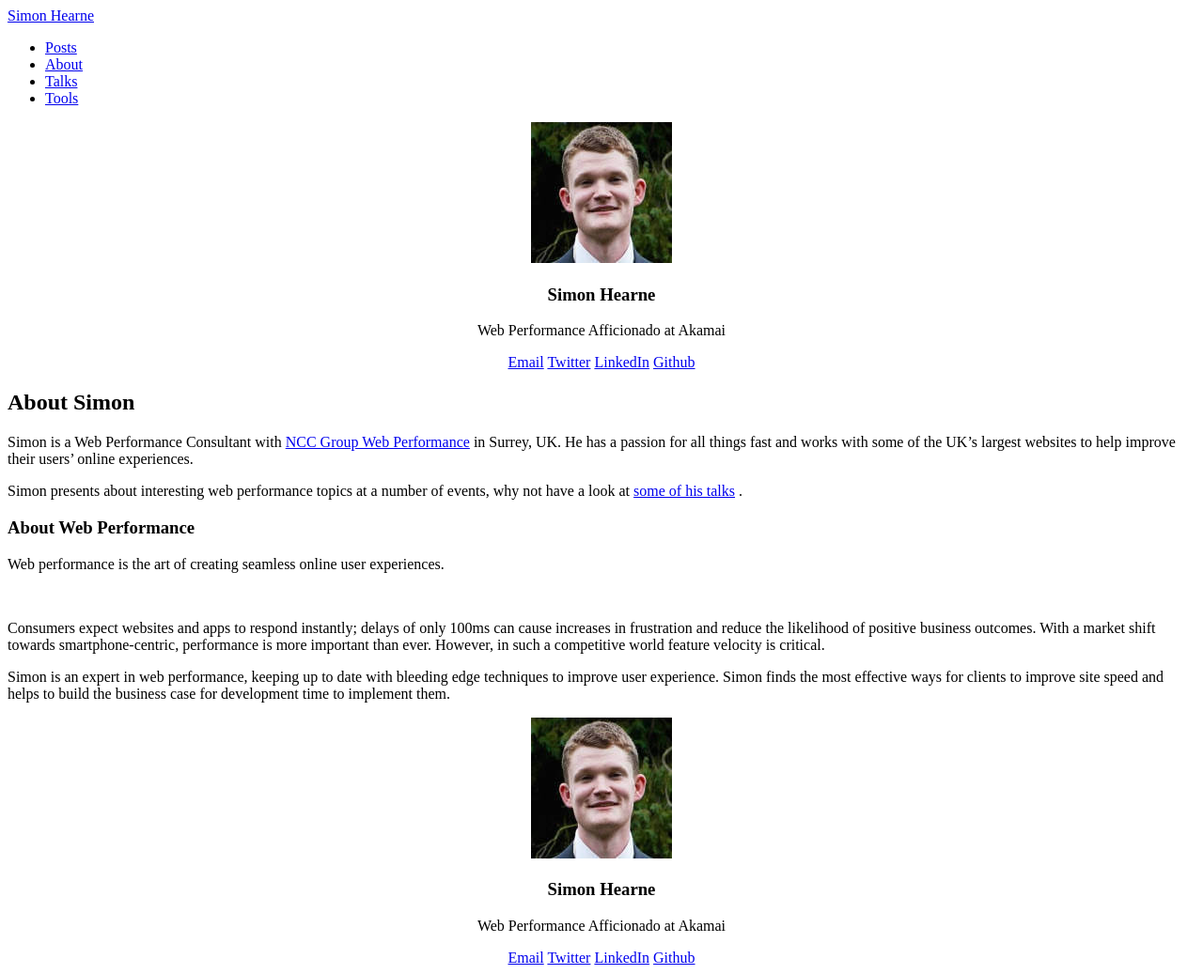
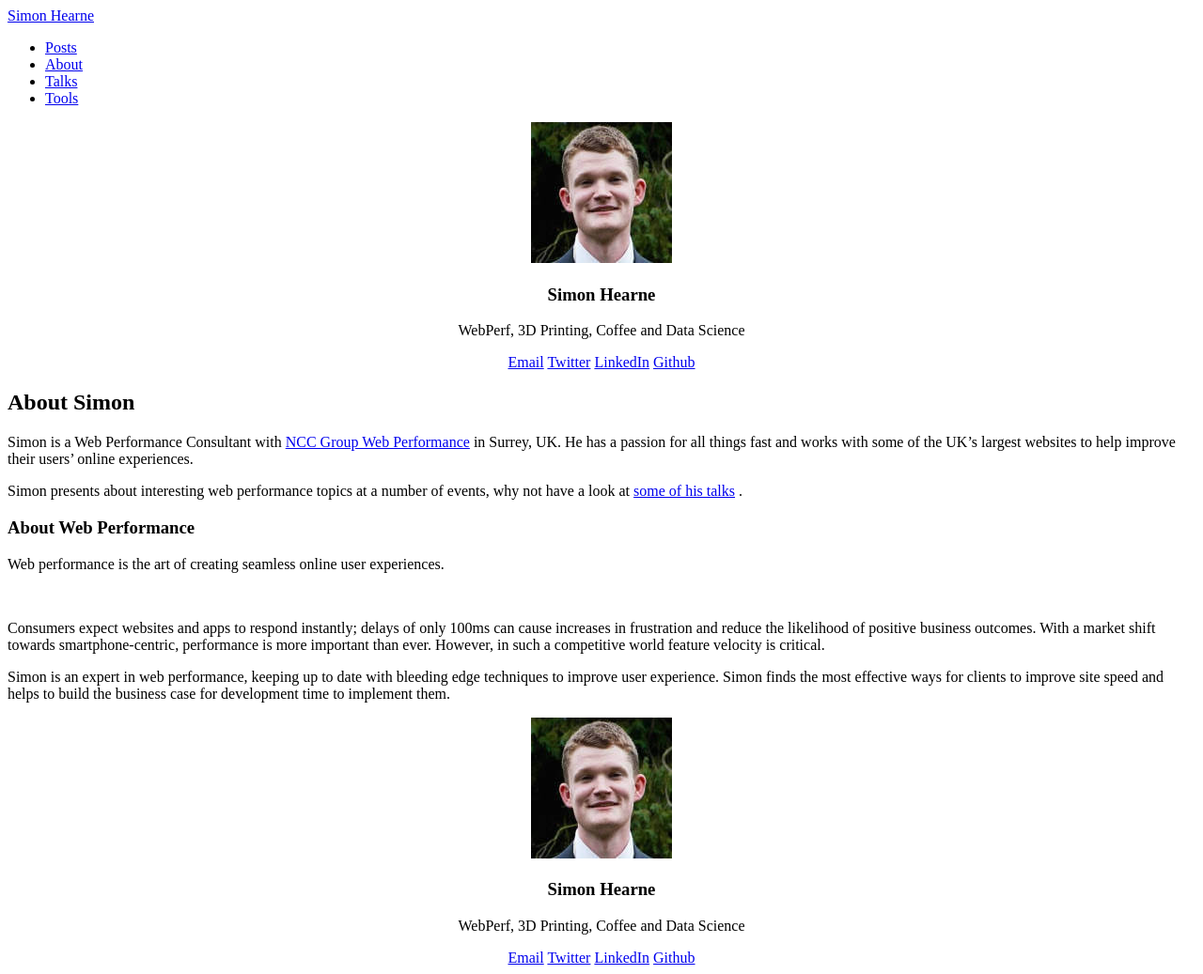
Before and after one commit to simonhearne/webperfninja, a Jekyll site: the page built from about/index.md, in a window 1280 px wide. Shown: the whole page at 94% size. Built offline with Jekyll 4.4.1, drawn with Linux system fonts in a browser that asks for light colours.

Commit message:
Profile change

```diff
--- a/_config.yml
+++ b/_config.yml
@@ -29,7 +29,7 @@ kramdown:
 owner:
   name: Simon Hearne
   avatar: simon-150x150.jpg
-  bio: Web Performance Afficionado at Akamai
+  bio: WebPerf, 3D Printing, Coffee and Data Science
   email: simon@hearne.me
   disqus-shortname: webperfninja
   twitter: simonhearne
```
